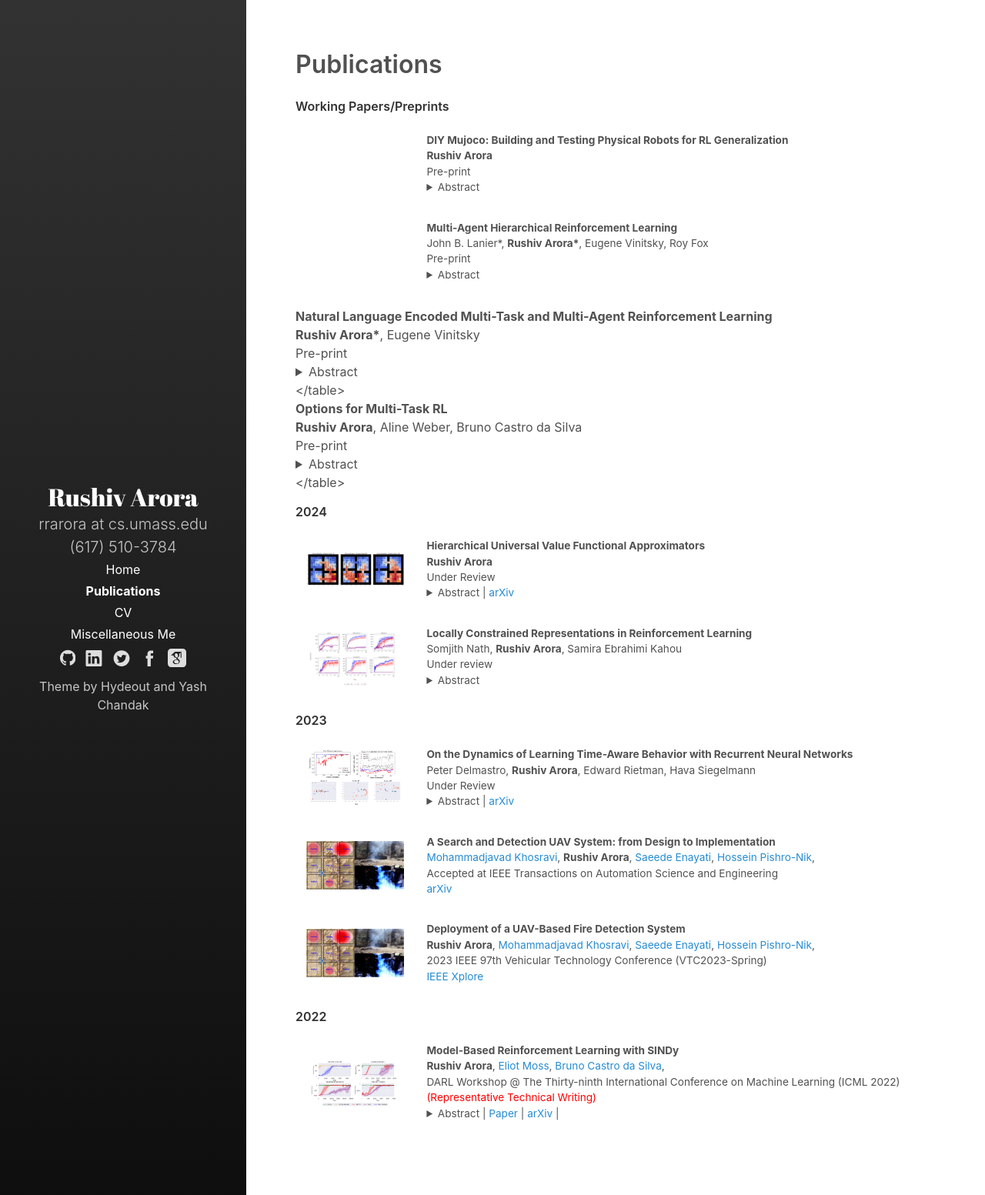
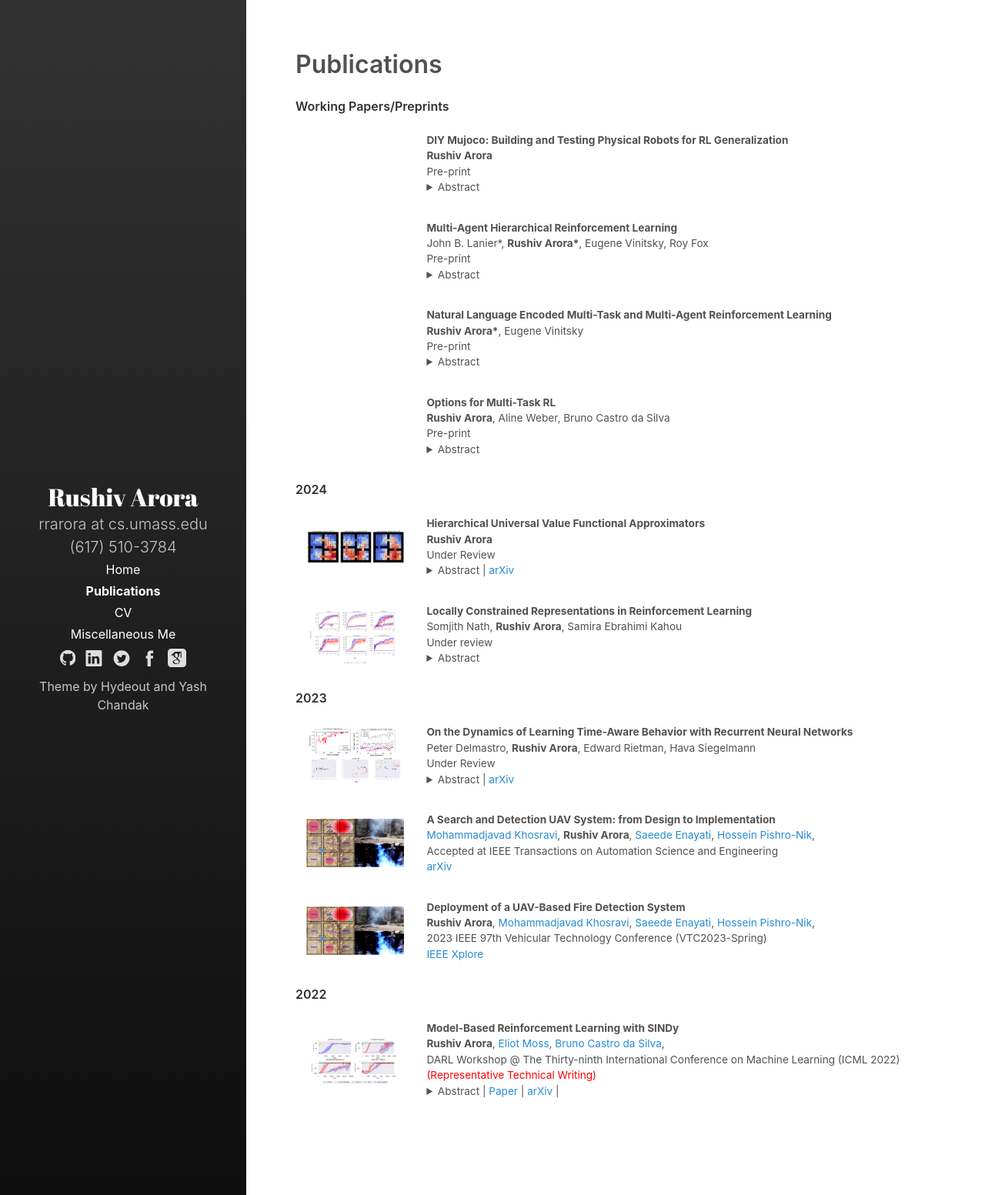
Before and after one commit to RushivArora/rushivarora.github.io, a Jekyll site: the page built from _pages/publications.md, in a window 1280 px wide. Shown: the whole page at 77% size. Built offline with Jekyll 4.4.1, drawn with Linux system fonts in a browser that asks for light colours.

Commit message:
Update Publications

```diff
--- a/_pages/publications.md
+++ b/_pages/publications.md
@@ -87,7 +87,6 @@ paper {
           </p>
      </td>
    </tr>
-  </table>
 
   <tr>
      <td width="20%"  valign="middle">
@@ -110,7 +109,6 @@ paper {
           </p>
      </td>
    </tr>
-  </table>
 
    <tr>
      <td width="20%"  valign="middle">
```
